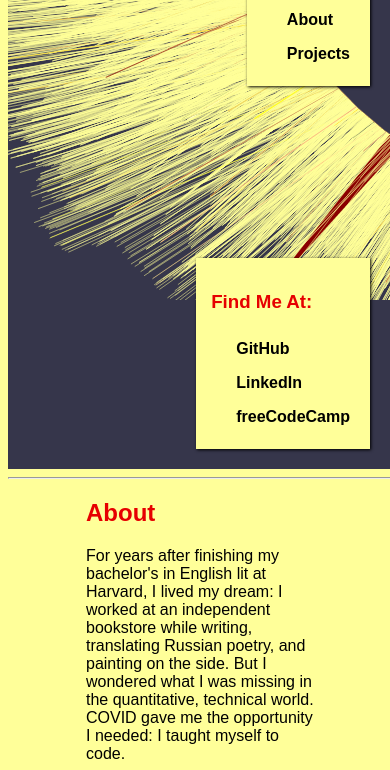
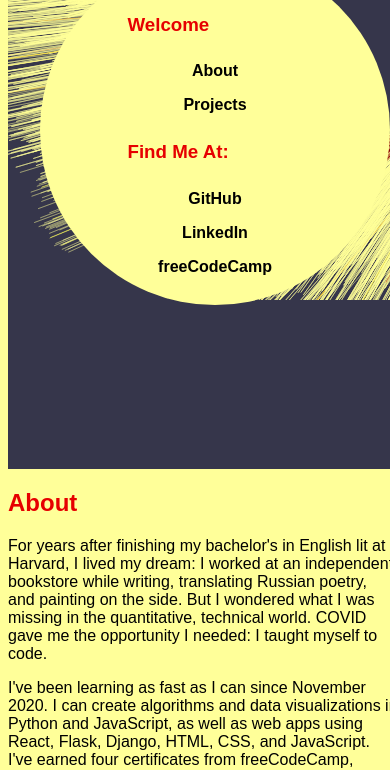
Before and after one commit to Hathaway2010/Hathaway2010.github.io, a plain HTML site: page index.html in a window 390 px wide. Shown: the part 325-1095 px from the top of the page. Drawn offline with Linux system fonts and the light colour scheme.

Commit message:
improved design, responsiveness

```diff
--- a/index.html
+++ b/index.html
@@ -4,7 +4,7 @@
     <title>Nora Moseman: Web Developer</title>
     <link href="styles.css" type="text/css" rel="stylesheet"/>
     <link rel="preconnect" href="https://fonts.gstatic.com">
-    <meta name="viewport" content="initial-scale=1">
+    <meta name="viewport" content="width=device-width">
     <link href="https://fonts.googleapis.com/css2?family=Homemade+Apple&display=swap" rel="stylesheet">
   </head>
   <body>
@@ -13,19 +13,17 @@
         <h1 id=decorative>Nora Moseman<br>
         Web Developer</h1>
         <img src="./images/star-abstract.png" id="image" alt="starlike digital abstract">
-        <div id="nav-links" class="links">
+        <div id="profile-background"></div>
+        <div id="profile-links">
           <h3>Welcome</h3>
           <a class="nav-link" id="about-link" href="#about">About</a>
           <a class="nav-link" id="projects-link" href="#projects">Projects</a>
-        </div>
-        <div id="profile-links" class="links">
           <h3>Find Me At:</h3>
-          <a id="profile-link" href="https://github.com/Hathaway2010">GitHub</a>
-          <a id="profile-link" href="https://linkedin.com/in/nora-moseman">LinkedIn</a>
-          <a id="profile-link" href="https://www.freecodecamp.org/hathaway2010" target="_blank">freeCodeCamp</a>
+          <a href="https://github.com/Hathaway2010">GitHub</a>
+          <a href="https://linkedin.com/in/nora-moseman">LinkedIn</a>
+          <a href="https://www.freecodecamp.org/hathaway2010" target="_blank">freeCodeCamp</a>
         </div>
       </section>
-      <hr>
       <section id="about">
         <h2>About</h2>
         <p>For years after finishing my bachelor's in English lit at Harvard, I lived my dream: I worked at an independent bookstore while writing, translating Russian poetry, and painting on the side. But I wondered what I was missing in the quantitative, technical world. COVID gave me the opportunity I needed: I taught myself to code.
@@ -42,10 +40,6 @@
           <a class="project-tile" href="https://codepen.io/hathaway2010/full/rNMeNVX">25 + 5 Clock<br> <img class="project" width="220" src="https://upload.wikimedia.org/wikipedia/commons/8/85/E4CC_appendix2.jpg"></a>
         </div>
       </section>
-      <hr>
-
     </main>
-
-
   </body>
 </html>
--- a/styles.css
+++ b/styles.css
@@ -2,16 +2,7 @@ body {
   font-family: "Raleway", sans-serif;
   width: 100%;
   background-color: #ffff99;
-}
-#nav-links {
-  display: flex;
-  flex-direction: column;
-  position: absolute;
-  top: 30%;
-  right: 20px;
-  box-shadow: 1px 1px 3px black;
-  background-color: #ffff99;
-  z-index: 2;
+  overflow-x: hidden;
 }
 #welcome-section {
   margin-top: -100px;
@@ -33,20 +24,30 @@ body {
   background-color: transparent;
   left: 5%;
   z-index: 1;
-
 }
-.links {
-  display: flex;
-  background-color: #ffff99;
-  flex-direction: column;
-  box-shadow: 1px 1px 3px black;
-  padding: 15px;
-  min-width: 15%;
+hr {
+  border: 10px solid #36364b;
 }
 #profile-links {
   position: absolute;
-  bottom: 70px;
-  right: 20px;
+  top: 320px;
+  right: 0;
+  display: flex;
+  flex-direction: column;
+  min-width: 350px;
+  z-index: 2;
+}
+
+#profile-background {
+  position: absolute;
+  top: 280px;
+  right: 0;
+  background-color: #ffff99;
+  border-radius: 50%;
+  min-width: 350px;
+  padding-top: 350px;
+  z-index: 1;
+
 }
 h2 {
   font-family: "Raleway", sans-serif;
@@ -55,6 +56,8 @@ h2 {
 h3 {
   font-family: "Raleway", sans-serif;
   color: #e60000;
+  position: relative;
+  left: 25%;
 }
 a {
   font-family: "Raleway", sans-serif;
@@ -63,7 +66,7 @@ a {
   color: black;
   text-decoration: none;
   padding: 5px;
-  padding-left: 25px;
+  text-align: center;
 }
 a:hover {
   color: #e60000;
@@ -75,7 +78,7 @@ a:hover {
   background-color: white;
 }
 #projects {
-  width: 60%;
+  width: 75%;
   margin: auto;
 }
 #projects-div {
@@ -88,14 +91,20 @@ a:hover {
   margin: auto;
 }
 
-@media screen and (max-width: 850px) {
+@media only screen and (max-width: 850px) {
+  #projects-div {
+    grid-template-columns: 50% 50%
+  }
   #projects {
-    grid-template-columns: 50% 50%
+    width: 100%;
+  }
+  #about {
+    width: 100%;
   }
 }
 
-@media screen and (max-width: 414px) {
-  #projects {
+@media only screen and (max-width: 414px) {
+  #projects-div {
     grid-template-columns: 100%
   }
 }
```
